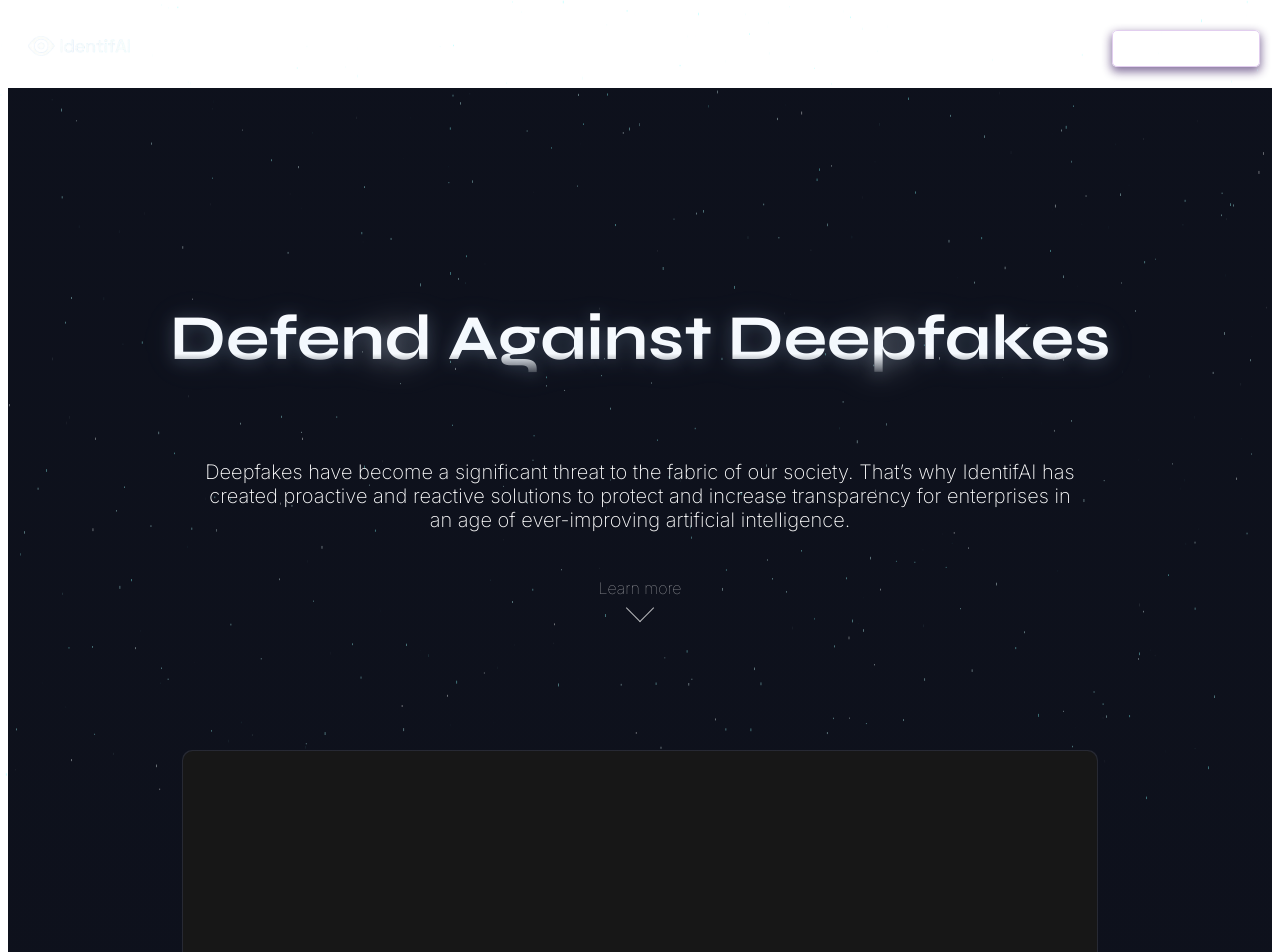
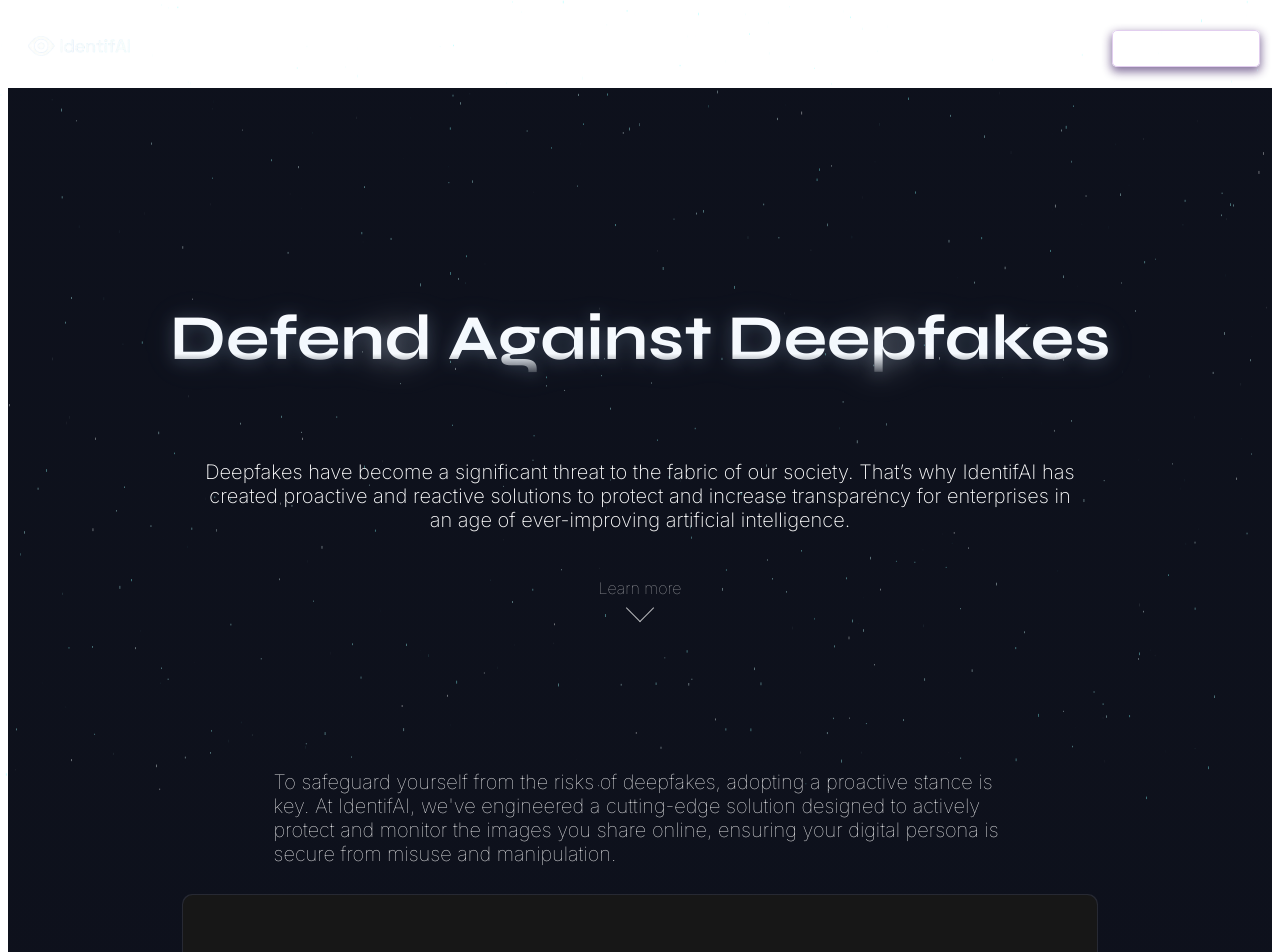
Before and after one commit to izzyhandkammer/IdentifAI-landingpage, a SvelteKit app: page / in a window 1280 px wide. Shown: the top 952 px of the page. Built offline with nearby package versions, Linux system fonts and the light colour scheme.

Commit message:
Remove unused images and add new content

```diff
--- a/src/routes/+page.svelte
+++ b/src/routes/+page.svelte
@@ -4,8 +4,6 @@
   let favicon = "/eyecon.png";
   let mobile = "/mobile.png";
   let meetingAdd = "/meeting-add.png";
-  let pVann = "/pvann.jpeg";
-  let jMarciano = "/jmarciano.jpeg";
 
   let cards;
   function handleMouseMove(e) {
@@ -144,6 +142,15 @@
       on:mousemove={handleMouseMove}
       role="presentation"
     >
+      <div class="rhetorical">
+        <p style="width: 80%">
+          To safeguard yourself from the risks of deepfakes, adopting a
+          proactive stance is key. At IdentifAI, we've engineered a cutting-edge
+          solution designed to actively protect and monitor the images you share
+          online, ensuring your digital persona is secure from misuse and
+          manipulation.
+        </p>
+      </div>
       <div class="card ui-demo">
         <div class="card-content">
           <div class="card-image-ui-demo"></div>
@@ -240,7 +247,8 @@
         </div>
       </div>
     </div>
-</body>
+  </div></body
+>
 
 <style>
   /* -- ↓ ↓ ↓ global styles ↓ ↓ ↓ -- */
@@ -842,22 +850,6 @@
     .rhetorical h2 {
       width: 85%;
     }
-    .team {
-      flex-direction: column;
-    }
-
-    .team .member {
-      width: 50%;
-    }
-    .team .member img {
-      width: 85%;
-    }
-    .team .member p {
-      width: 85%;
-    }
-    .team .member h3 {
-      width: 85%;
-    }
 
     .rhetorical p {
       width: 85%;
--- a/src/routes/contact/+page.svelte
+++ b/src/routes/contact/+page.svelte
@@ -257,6 +257,7 @@
     flex-direction: column;
     padding: 40px;
     margin: 10px;
+    margin-bottom: 40px;
   }
 
   .form-wrapper:after {
--- a/src/routes/team/+page.svelte
+++ b/src/routes/team/+page.svelte
@@ -212,12 +212,6 @@
     margin-top: 60px;
     margin-bottom: 20px;
   }
-  .solution h4 {
-    color: white;
-    font-size: 20px;
-    margin-top: 20px;
-    margin-bottom: 20px;
-  }
 
   /* -- ↓ ↓ ↓ some responsiveness ↓ ↓ ↓ -- */
 
```
